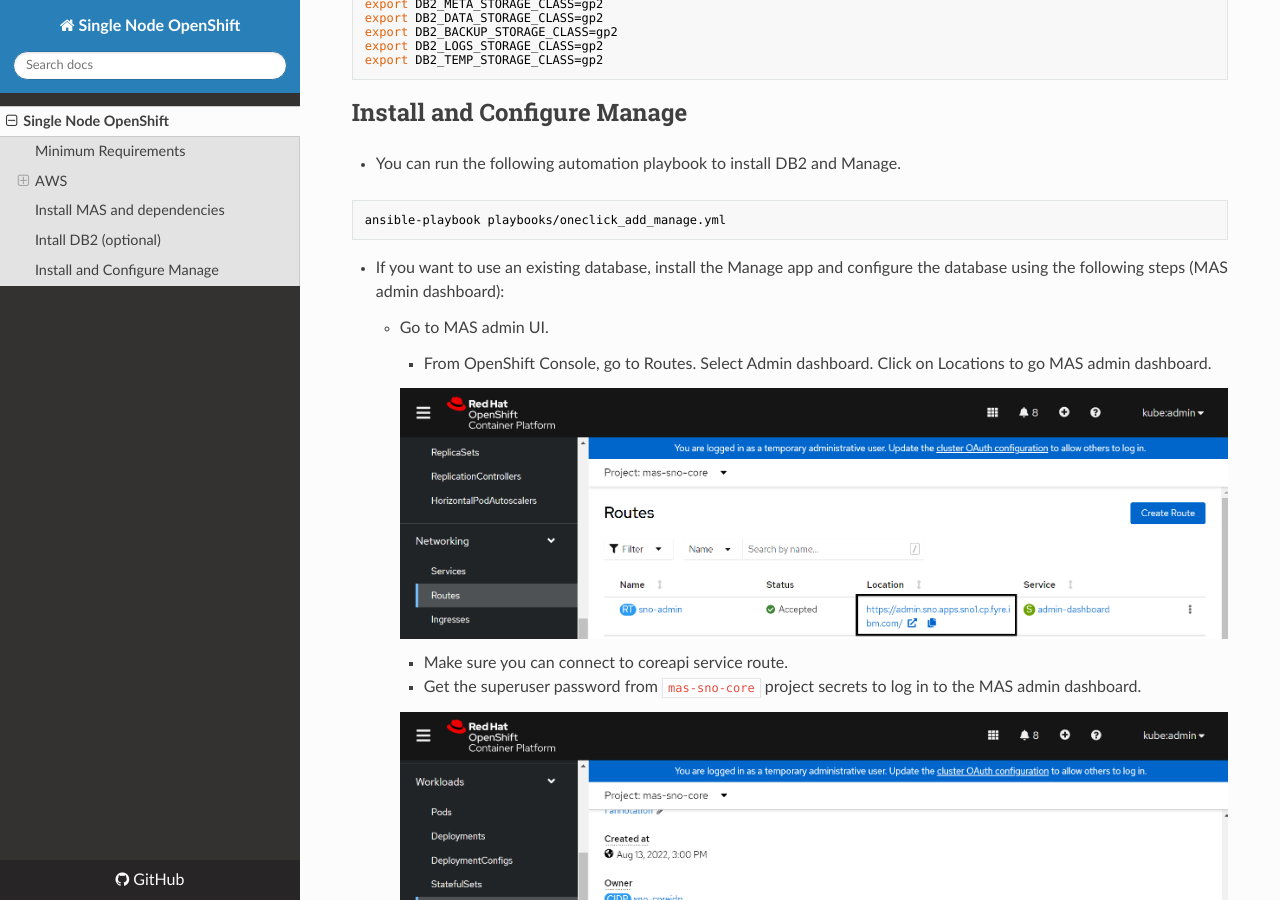
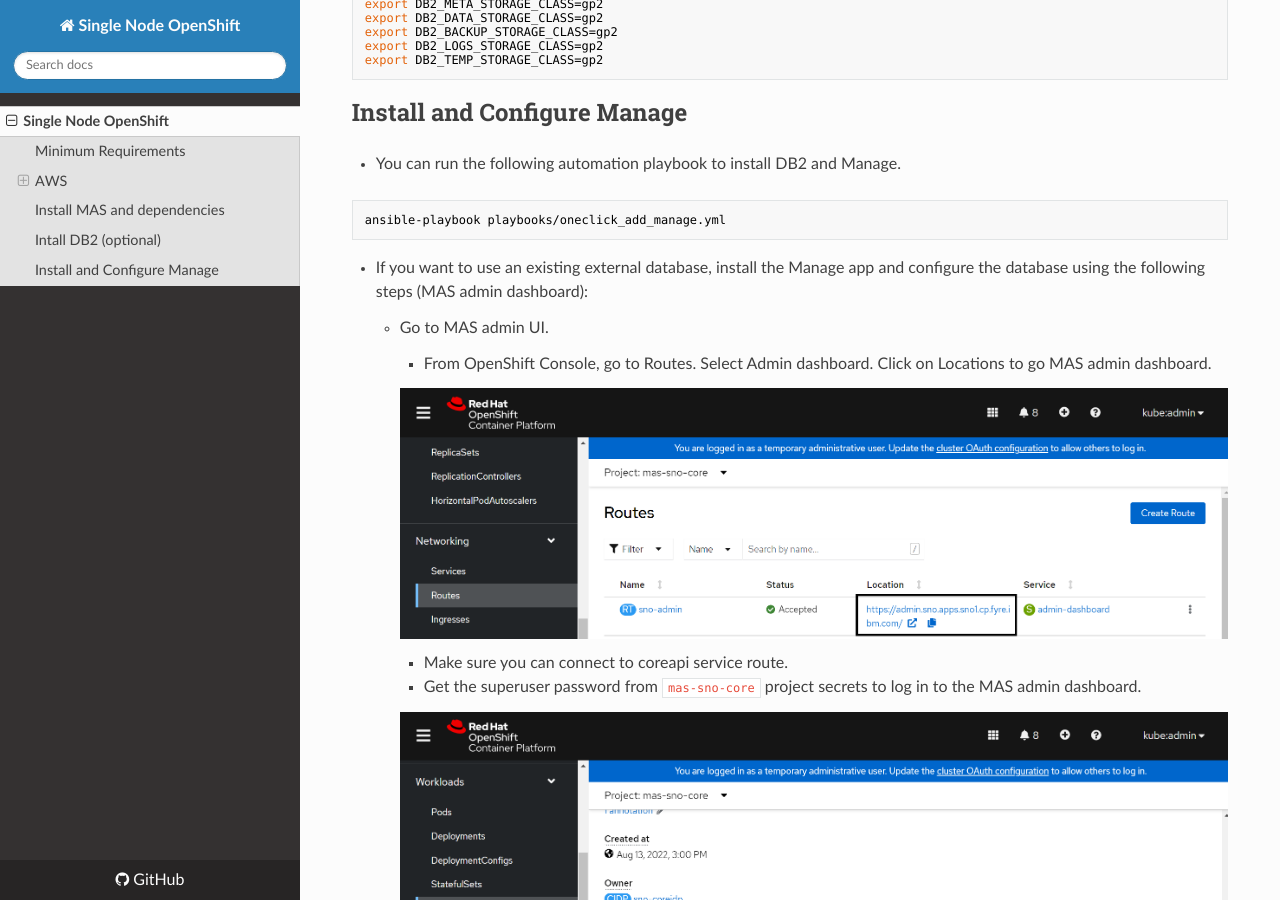
Before and after one commit to ibm-mas-manage/sno, an MkDocs documentation site: the page built from docs/index.md, in a window 1280 px wide and 900 px high, scrolled down 3129 px. Built offline with MkDocs 1.6.1, drawn with Linux system fonts in a browser that asks for light colours; nearby versions of some CDN libraries.

Commit message:
update instructions

````diff
--- a/docs/index.md
+++ b/docs/index.md
@@ -173,7 +173,7 @@
 ansible-playbook playbooks/oneclick_add_manage.yml
 ```
 
-- If you want to use an existing database, install the Manage app and configure the database using the following steps (MAS admin dashboard):
+- If you want to use an existing external database, install the Manage app and configure the database using the following steps (MAS admin dashboard):
 
 	- Go to MAS admin UI.
 		- From OpenShift Console, go to Routes. Select Admin dashboard. Click on Locations to go MAS admin dashboard.
````
